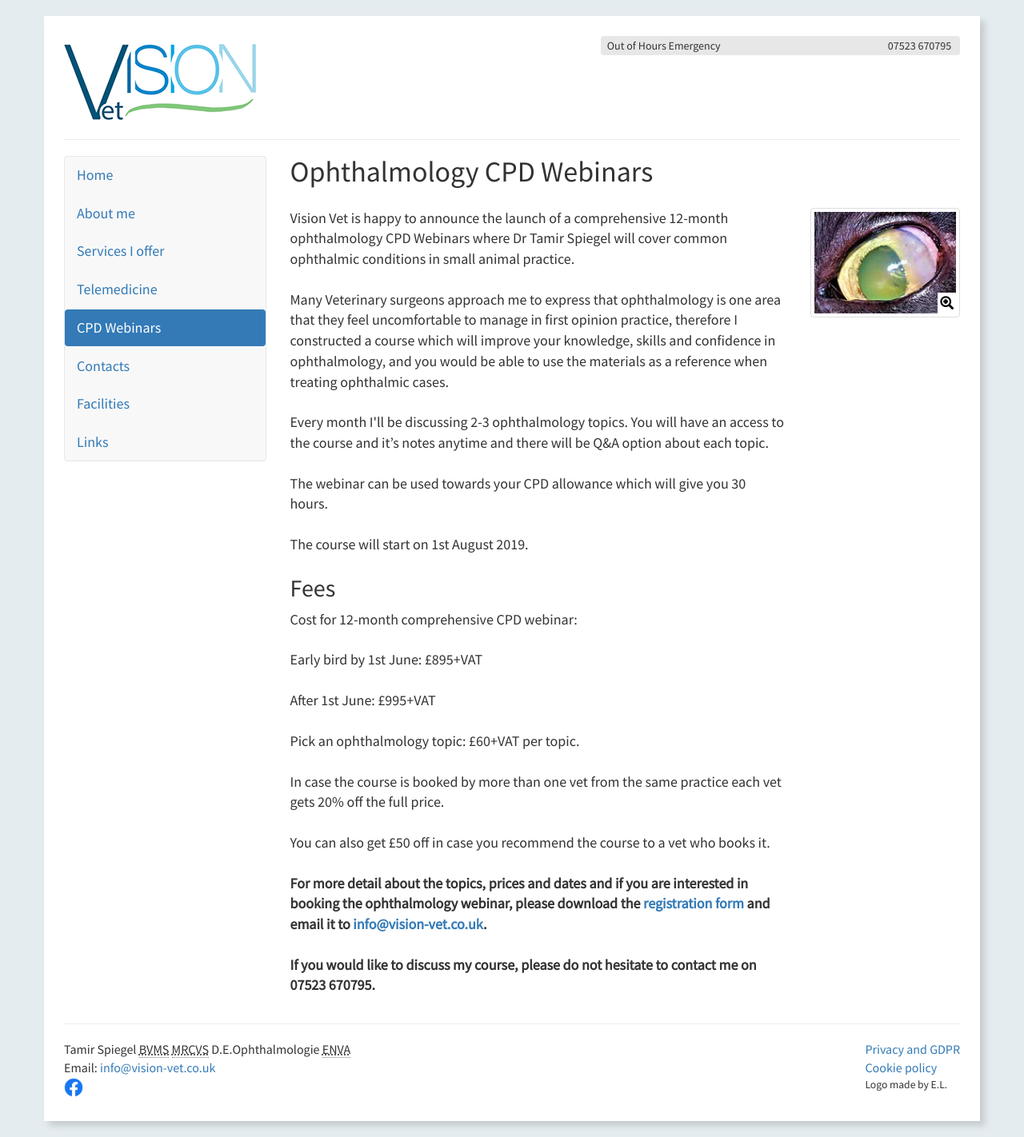
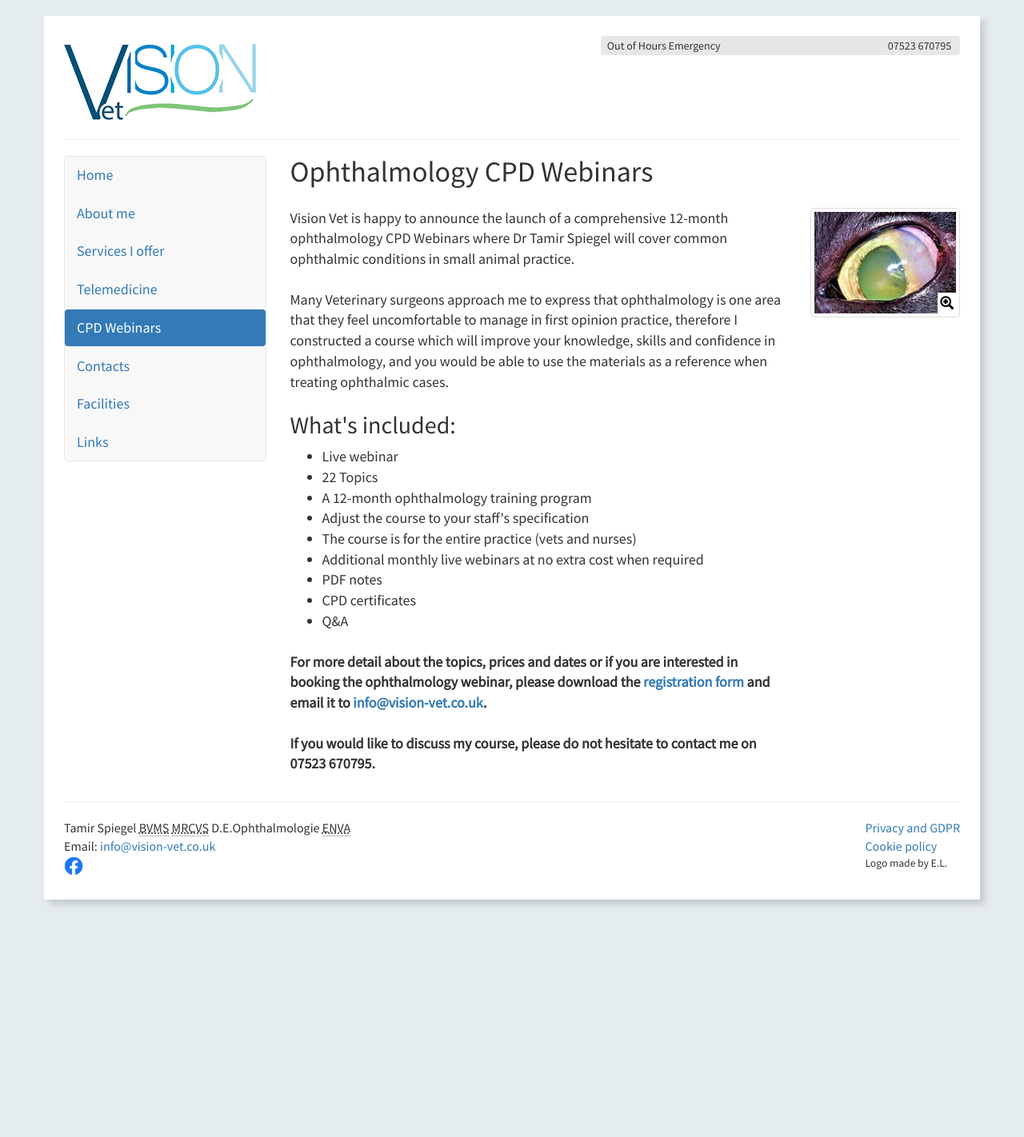
Before and after one commit to cheungmichael/vision-vet.co.uk, a Jekyll site: the page built from cpd-webinars.md, in a window 1280 px wide. Shown: the whole page at 80% size. Built offline with Jekyll 4.4.1, drawn with Linux system fonts in a browser that asks for light colours; comment, search, counter and statistics services are not loaded; after the commit the page ends 1145 px from its top, so only the background shows below that.

Commit message:
Update webinars

```diff
--- a/Gemfile
+++ b/Gemfile
@@ -27,3 +27,6 @@ end
 
 # Performance-booster for watching directories on Windows
 gem "wdm", "~> 0.1.1", :platforms => [:mingw, :x64_mingw, :mswin]
+
+
+gem "webrick", "~> 1.8"
--- a/cpd-webinars.md
+++ b/cpd-webinars.md
@@ -14,28 +14,21 @@ weight: 8
 
     <p>Many Veterinary surgeons approach me to express that ophthalmology is one area that they feel uncomfortable to manage in first opinion practice, therefore I constructed a course which will improve your knowledge, skills and confidence in ophthalmology, and you would be able to use the materials as a reference when treating ophthalmic cases.</p>
 
-    <p>Every month I'll be discussing 2-3 ophthalmology topics. You will have an access to the course and it’s notes anytime and there will be Q&A option about each topic.</p>
+    <h2>What's included:</h2>
 
-    <p>The webinar can be used towards your CPD allowance which will give you 30 hours.</p>
+    <ul>
+      <li>Live webinar</li>
+      <li>22 Topics</li>
+      <li>A 12-month ophthalmology training program</li>
+      <li>Adjust the course to your staff's specification</li>
+      <li>The course is for the entire practice (vets and nurses)</li>
+      <li>Additional monthly live webinars at no extra cost when required</li>
+      <li>PDF notes</li>
+      <li>CPD certificates</li>
+      <li>Q&amp;A</li>
+    </ul>
 
-    <p>The course will start on 1st August 2019.</p>
-
-    <h2>Fees</h2>
-
-    <p>Cost for 12-month comprehensive CPD webinar:</p>
-
-    <p>Early bird by 1st June: &pound;895+VAT</p>
-
-    <p>After 1st June: &pound;995+VAT</p>
-
-    <p>Pick an ophthalmology topic: &pound;60+VAT per topic.</p>
-
-    <p>In case the course is booked by more than one vet from the same practice each vet gets 20% off the full price.</p>
-
-    <p>You can also get &pound;50 off in case you recommend the course to a vet who books it.</p>
-
-    <p><strong>For more detail about the topics, prices and dates and if you are interested in booking the ophthalmology webinar, please download the <a href="/docs/registration-form.pdf">registration form</a> and email it to <a href="mailto:info@vision-vet.co.uk">info@vision-vet.co.uk</a>.</strong></p>
-
+    <p><strong>For more detail about the topics, prices and dates or if you are interested in booking the ophthalmology webinar, please download the <a href="https://docs.google.com/forms/d/e/1FAIpQLSeMQx-JXBiNhhSAeXXL695em2hKNj6xM6B9qAr_5sQTtkwQqw/viewform?usp=pp_url">registration form</a> and email it to <a href="mailto:info@vision-vet.co.uk">info@vision-vet.co.uk</a>.</strong></p>
     <p><strong>If you would like to discuss my course, please do not hesitate to contact me on 07523 670795.</strong></p>
 
   </div>
```
Also changed, not shown: Gemfile.lock, 1 other file.
